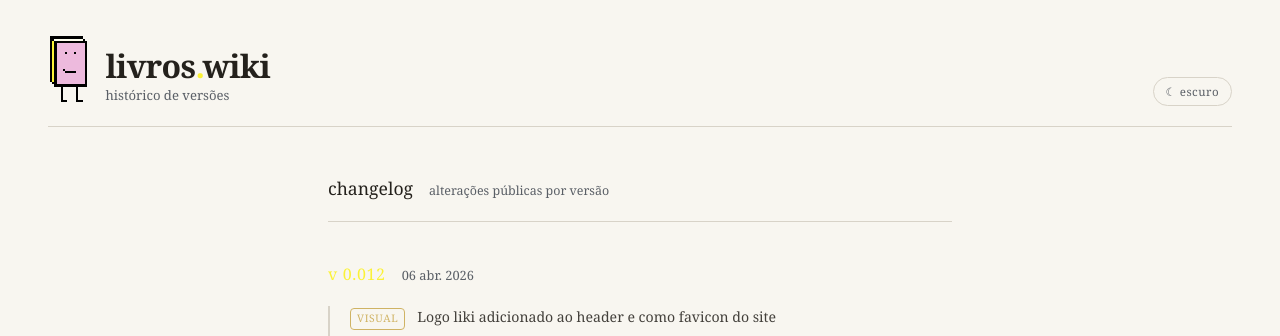
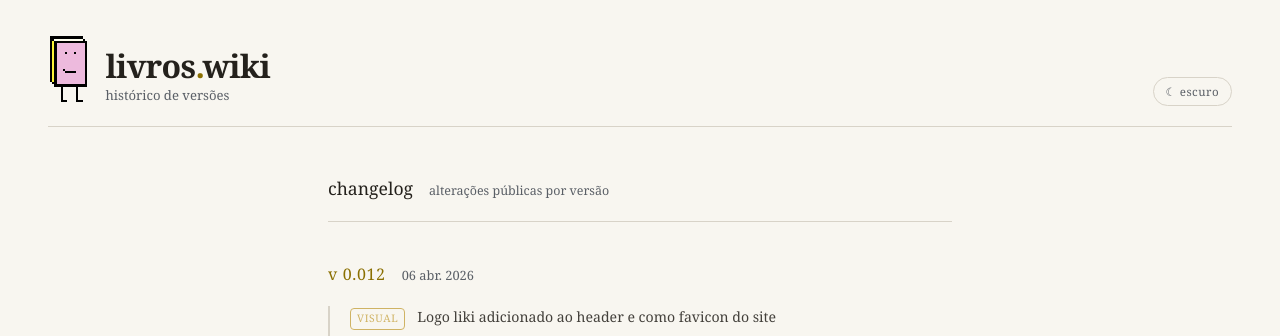
Before and after one commit to dlameira/livros-wiki-next, a Next.js app: page /changelog in a window 1280 px wide. Shown: the top 336 px of the page. Built offline with nearby package versions, Linux system fonts and the light colour scheme.

Commit message:
fix: substitui var(--accent) por var(--accent-fg) em todos os textos

```diff
--- a/src/app/changelog/page.tsx
+++ b/src/app/changelog/page.tsx
@@ -91,7 +91,7 @@ export default function ChangelogPage() {
         {VERSIONS.map((v, vi) => (
           <section key={v.versao} style={{ marginBottom: vi < VERSIONS.length - 1 ? 56 : 0 }}>
             <div style={{ display:'flex', alignItems:'baseline', gap:16, marginBottom:20 }}>
-              <span style={{ fontSize:'1rem', fontWeight:'normal', color:'var(--accent)', letterSpacing:'0.04em' }}>v {v.versao}</span>
+              <span style={{ fontSize:'1rem', fontWeight:'normal', color:'var(--accent-fg)', letterSpacing:'0.04em' }}>v {v.versao}</span>
               <span style={{ fontSize:'0.8rem', color:'var(--muted)' }}>{v.data}</span>
             </div>
             <div style={{ borderLeft:'2px solid var(--border)', paddingLeft:20, display:'flex', flexDirection:'column', gap:12 }}>
--- a/src/app/g/[slug]/DetalheModal.tsx
+++ b/src/app/g/[slug]/DetalheModal.tsx
@@ -86,7 +86,7 @@ export function DetalheModal({ target, onClose }: { target: ModalTarget; onClose
         )}
 
         <div style={{ padding: capaUrl ? '0 40px 24px' : '48px 40px 24px', textAlign: 'center' }}>
-          {data?.editora && <div style={{ fontSize: '0.68rem', color: 'var(--accent)', letterSpacing: '0.1em', textTransform: 'uppercase', marginBottom: 10 }}>{data.editora}</div>}
+          {data?.editora && <div style={{ fontSize: '0.68rem', color: 'var(--accent-fg)', letterSpacing: '0.1em', textTransform: 'uppercase', marginBottom: 10 }}>{data.editora}</div>}
           <h2 style={{ fontSize: '1.35rem', fontWeight: 'normal', lineHeight: 1.35, color: 'var(--text)', marginBottom: 8 }}>{titulo}</h2>
           {data?.autor && <div style={{ fontSize: '0.88rem', color: 'var(--muted)', marginBottom: 14 }}>{data.autor}</div>}
           {(data?.data_publicacao || data?.isbn) && (
--- a/src/components/CatalogoClient.tsx
+++ b/src/components/CatalogoClient.tsx
@@ -490,7 +490,7 @@ function DetalheModal({ livro, onClose }: { livro: Livro; onClose: () => void })
         {/* Info */}
         <div style={{ padding: livro.capa_url ? '0 40px 24px' : '48px 40px 24px', textAlign:'center' }}>
           {livro.editora && (
-            <div style={{ fontSize:'0.68rem', color:'var(--accent)', letterSpacing:'0.1em', textTransform:'uppercase', marginBottom:10 }}>{livro.editora}</div>
+            <div style={{ fontSize:'0.68rem', color:'var(--accent-fg)', letterSpacing:'0.1em', textTransform:'uppercase', marginBottom:10 }}>{livro.editora}</div>
           )}
           <h2 className="font-serif" style={{ fontSize:'1.35rem', fontWeight:400, lineHeight:1.35, color:'var(--text)', marginBottom:8 }}>{livro.titulo}</h2>
           {livro.autor && <div style={{ fontSize:'0.88rem', color:'var(--muted)', marginBottom:14 }}>{livro.autor}</div>}
--- a/src/components/SiteHeader.tsx
+++ b/src/components/SiteHeader.tsx
@@ -28,7 +28,7 @@ export default function SiteHeader({ subtitle }: SiteHeaderProps) {
           <div>
             <Link href="/" style={{ textDecoration: 'none' }}>
               <h1 style={{ fontSize: '2rem', fontWeight: 700, letterSpacing: '-0.02em', color: 'var(--text)', marginBottom: 4, lineHeight: 1 }}>
-                livros<span style={{ color: 'var(--accent)' }}>.</span>wiki
+                livros<span style={{ color: 'var(--accent-fg)' }}>.</span>wiki
               </h1>
             </Link>
             {subtitle ?? (
```
